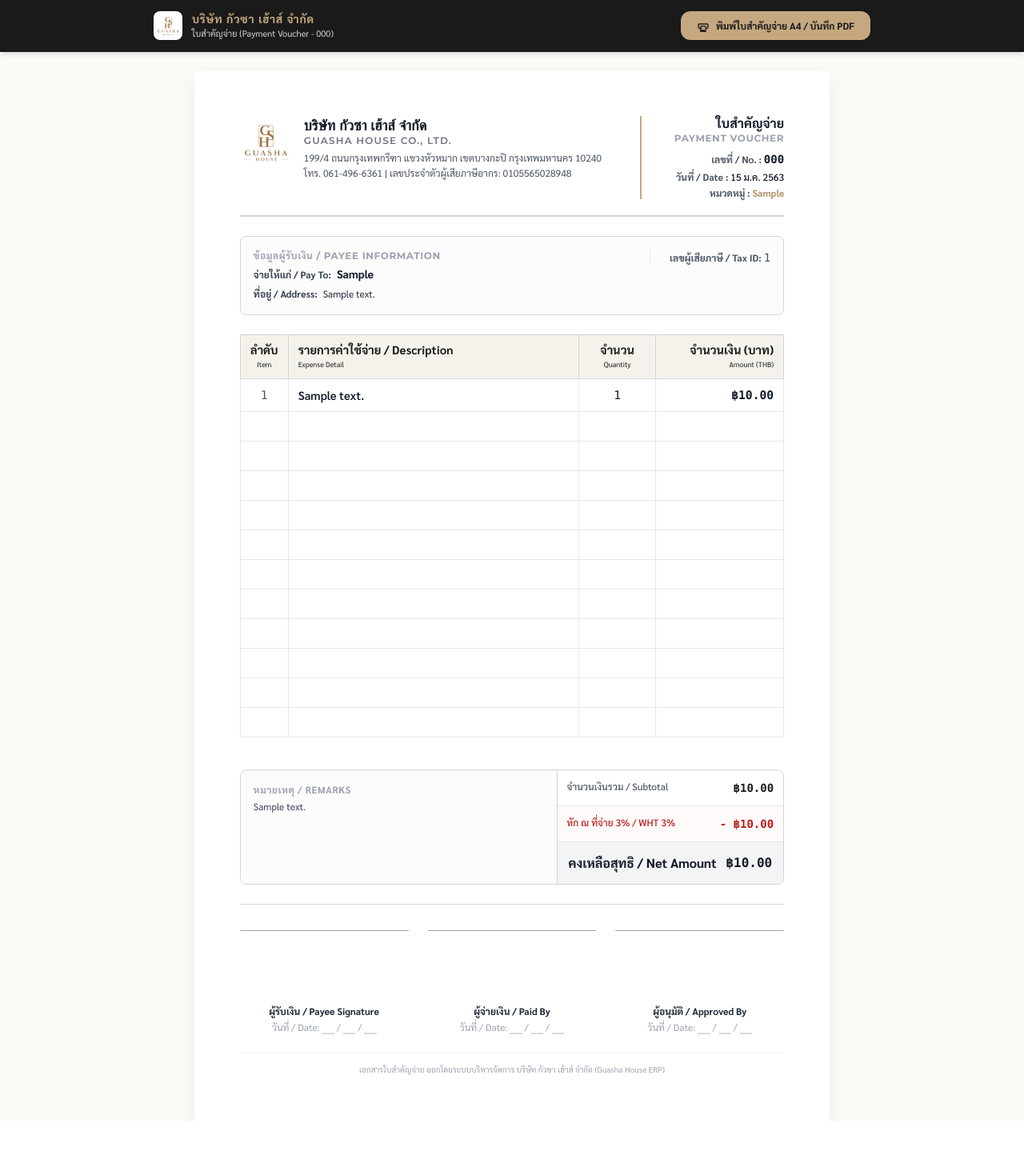
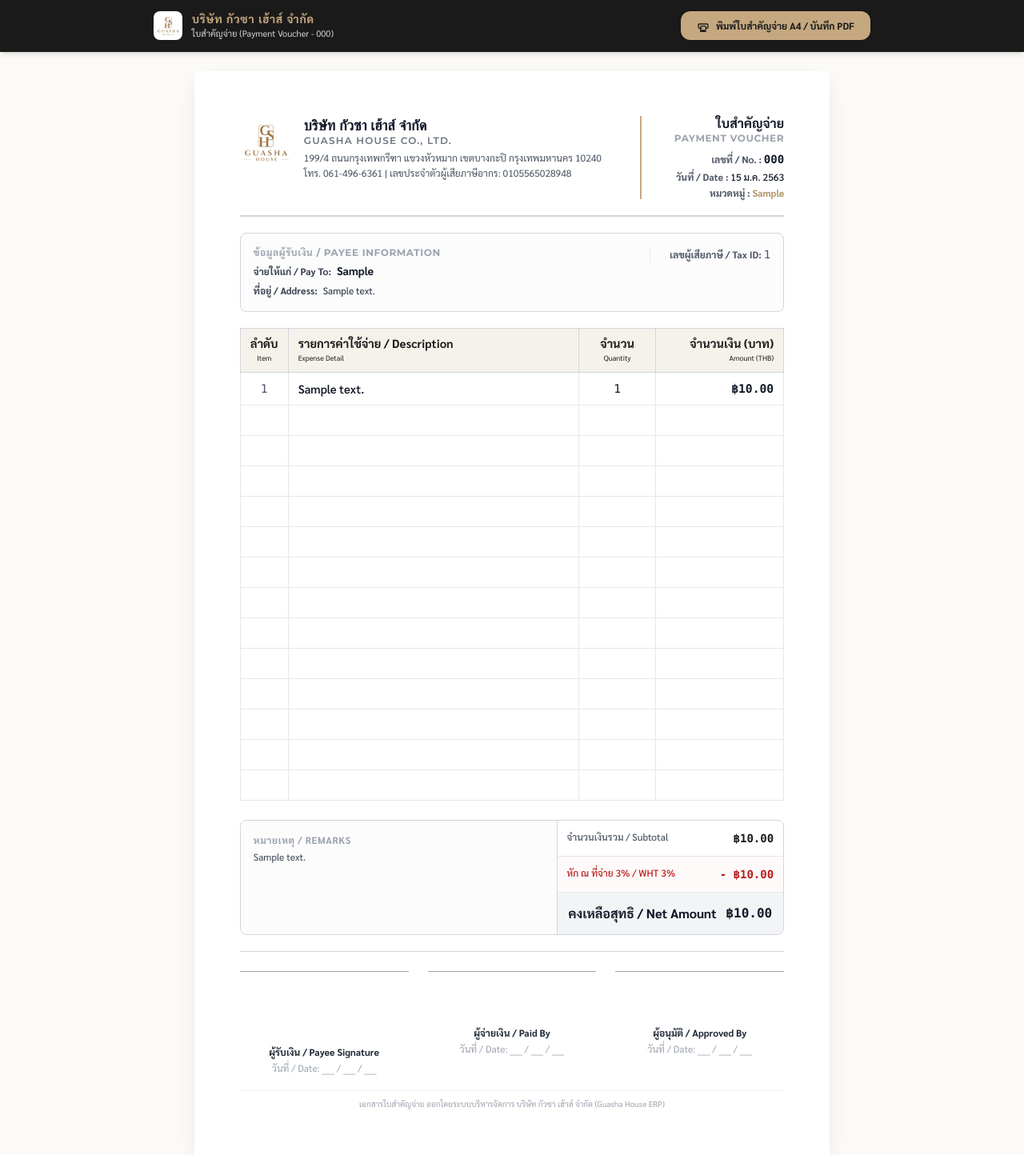
Before and after one commit to Amaraporn48/guasha-house, a FastAPI app: page /print/expense/1 in a window 1280 px wide. Shown: the whole page at 80% size. Before the commit the page ends 1401 px from the top, so only its background shows below. Run offline with FastAPI, Linux system fonts and the light colour scheme; tables that the repository leaves empty hold one stand-in row (values such as "Sample post"); some libraries are stand-ins or nearby versions.

Commit message:
Set full 210mm x 297mm print dimensions, 14 padding rows, and 38px cell height to fill full A4 page when printing

```diff
--- a/main.py
+++ b/main.py
@@ -1528,7 +1528,7 @@ def print_expense_voucher(exp_id: int, request: Request, db: Session = Depends(g
 
     setattr(exp, "formatted_date", formatted_date)
 
-    padding_count = max(0, 12 - (len(items) if items else 1))
+    padding_count = max(0, 14 - (len(items) if items else 1))
     padding_rows = range(padding_count)
 
     return templates.TemplateResponse(
--- a/templates/print_voucher.html
+++ b/templates/print_voucher.html
@@ -24,43 +24,53 @@
     <link rel="stylesheet" href="/static/css/style.css">
     <style>
         @page {
-            size: A4 portrait;
+            size: A4;
             margin: 0;
         }
         * {
             box-sizing: border-box;
         }
-        body {
+        html, body {
             font-family: 'Sarabun', -apple-system, BlinkMacSystemFont, sans-serif;
             background-color: #fbfaf7;
             color: #1a1a1a;
             margin: 0;
             padding: 0;
+            width: 100%;
             -webkit-print-color-adjust: exact;
             print-color-adjust: exact;
         }
         .voucher-container {
             background-color: white;
-            width: 100%;
-            max-width: 210mm;
+            width: 210mm;
             min-height: 297mm;
             margin: 0 auto;
             padding: 15mm 15mm;
             box-shadow: 0 10px 25px -5px rgba(0, 0, 0, 0.1);
+            display: flex;
+            flex-direction: column;
+            justify-content: space-between;
         }
         @media print {
-            body {
+            html, body {
                 background-color: white !important;
                 padding: 0 !important;
                 margin: 0 !important;
+                width: 210mm !important;
+                height: 297mm !important;
             }
             .voucher-container {
                 box-shadow: none !important;
                 border: none !important;
+                margin: 0 !important;
                 width: 210mm !important;
                 height: 297mm !important;
+                min-height: 297mm !important;
                 padding: 15mm 15mm !important;
-                margin: 0 !important;
+                display: flex !important;
+                flex-direction: column !important;
+                justify-content: space-between !important;
+                box-sizing: border-box !important;
             }
             .no-print {
                 display: none !important;
@@ -82,6 +92,7 @@
             font-size: 11pt;
             padding: 10px 12px;
             border: 1px solid #e5e7eb;
+            height: 38px;
         }
     </style>
 </head>
@@ -104,12 +115,12 @@
         </div>
     </div>
 
-    <div class="voucher-container flex flex-col justify-between">
+    <div class="voucher-container">
 
-        <!-- TOP SECTION: COMPANY & PAYEE DETAILS -->
-        <div>
+        <!-- TOP SECTION: COMPANY & PAYEE DETAILS & TABLE -->
+        <div class="flex-1 flex flex-col justify-start">
             <!-- Header Block (Matching Tax Invoice Layout) -->
-            <div class="flex justify-between items-start border-b-2 border-gray-300 pb-5 mb-6">
+            <div class="flex justify-between items-start border-b-2 border-gray-300 pb-5 mb-5">
                 <div class="flex gap-4 items-start">
                     <img src="/static/logo.png" alt="Guasha House Logo" class="h-16 w-16 object-contain flex-shrink-0">
                     <div>
@@ -133,7 +144,7 @@
             </div>
 
             <!-- Payee Information Block -->
-            <div class="border border-gray-300 rounded-lg p-4 bg-gray-50/50 mb-6 flex justify-between items-start text-xs leading-relaxed">
+            <div class="border border-gray-300 rounded-lg p-4 bg-gray-50/50 mb-5 flex justify-between items-start text-xs leading-relaxed">
                 <div class="flex-1 space-y-1">
                     <h5 class="text-xs font-bold text-gray-400 uppercase tracking-wider mb-1">ข้อมูลผู้รับเงิน / PAYEE INFORMATION</h5>
                     <div><span class="font-bold text-gray-700">จ่ายให้แก่ / Pay To:</span> <span class="font-bold text-gray-900 text-sm ml-1">{{ exp.pay_to or '-' }}</span></div>
@@ -145,7 +156,7 @@
             </div>
 
             <!-- Line Items Table -->
-            <div class="mb-6">
+            <div class="mb-4 flex-1">
                 <table class="voucher-table text-xs">
                     <thead>
                         <tr class="bg-gray-100 text-gray-800">
@@ -172,7 +183,7 @@
                         </tr>
                         {% endfor %}
 
-                        <!-- Padding Rows for Standard A4 Height -->
+                        <!-- Padding Rows for Full Standard A4 Height -->
                         {% for i in padding_rows %}
                         <tr class="border-b border-gray-100">
                             <td class="text-center text-transparent">-</td>
@@ -187,7 +198,7 @@
         </div>
 
         <!-- BOTTOM SECTION: CALCULATIONS & SIGNATURES -->
-        <div class="space-y-6 pt-4">
+        <div class="space-y-5 pt-2">
             <!-- Calculations & Remarks Grid -->
             <div class="grid grid-cols-12 border border-gray-300 rounded-lg overflow-hidden text-xs">
                 <div class="col-span-7 p-4 bg-gray-50/50 border-r border-gray-300 flex flex-col justify-between">
@@ -215,25 +226,25 @@
             </div>
 
             <!-- Signatures Block (Matching Invoice Signature Area) -->
-            <div class="grid grid-cols-3 gap-6 text-center text-xs pt-8 border-t border-gray-300">
+            <div class="grid grid-cols-3 gap-6 text-center text-xs pt-6 border-t border-gray-300">
                 <div class="border-t border-gray-400 pt-2 space-y-1">
                     <div class="h-20"></div>
                     <span class="font-bold text-gray-800 text-xs block">ผู้รับเงิน / Payee Signature</span>
                     <span class="text-xs text-gray-400 block mt-1">วันที่ / Date: ____ / ____ / ____</span>
                 </div>
                 <div class="border-t border-gray-400 pt-2 space-y-1">
-                    <div class="h-20"></div>
+                    <div class="h-14"></div>
                     <span class="font-bold text-gray-800 text-xs block">ผู้จ่ายเงิน / Paid By</span>
                     <span class="text-xs text-gray-400 block mt-1">วันที่ / Date: ____ / ____ / ____</span>
                 </div>
                 <div class="border-t border-gray-400 pt-2 space-y-1">
-                    <div class="h-20"></div>
+                    <div class="h-14"></div>
                     <span class="font-bold text-gray-800 text-xs block">ผู้อนุมัติ / Approved By</span>
                     <span class="text-xs text-gray-400 block mt-1">วันที่ / Date: ____ / ____ / ____</span>
                 </div>
             </div>
 
-            <div class="text-[10px] text-gray-400 text-center border-t border-gray-100 pt-3">
+            <div class="text-[10px] text-gray-400 text-center border-t border-gray-100 pt-2">
                 เอกสารใบสำคัญจ่าย ออกโดยระบบบริหารจัดการ บริษัท กัวซา เฮ้าส์ จำกัด (Guasha House ERP)
             </div>
         </div>
```
